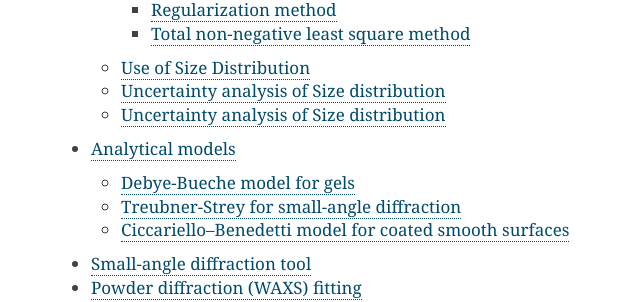
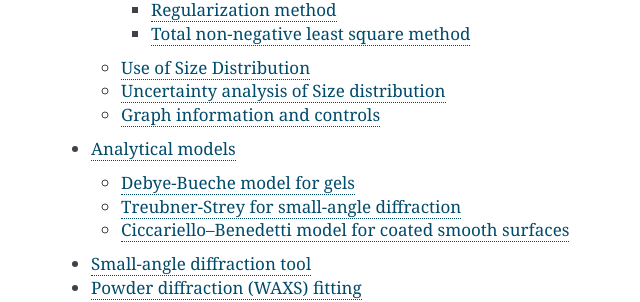
Before and after one commit to jilavsky/SAXS_IgorCodeDocs, a Sphinx documentation site: the page built from docs/source/Irena/index.rst, in a window 1280 px wide and 900 px high, scrolled down 1668 px. Shown: the part 157-459 px from the top of the window, without its empty margins (359-999 px from the left). Built offline with Sphinx 7.4.7, drawn with Linux system fonts in a browser that asks for light colours.

Commit message:
Graphical updates
Graphical fixes

```diff
--- a/docs/source/Irena/SizeDistribution.rst
+++ b/docs/source/Irena/SizeDistribution.rst
@@ -109,6 +112,8 @@ Compare following two graphs, in which the Q fitting setting is vastly different
 .. image:: media/SizeDistribution2.png
       :align: left
       :width: 100%
+
+
 
 .. _Size_Distribution:
 
@@ -482,8 +489,8 @@ Note, that the tool can provide calculations of volume with uncertainities:
 
 The uncertainties are exported and plotted. More support in Irena needs to be added as needed.
 
-Uncertainty analysis of Size distribution
-------------------------------------------
+Graph information and controls
+------------------------------
 
 .. image:: media/SizeDistribution17.jpg
       :align: left
```
Also changed, not shown: other parts of docs/source/Irena/SizeDistribution.rst (+5 -0 lines).
